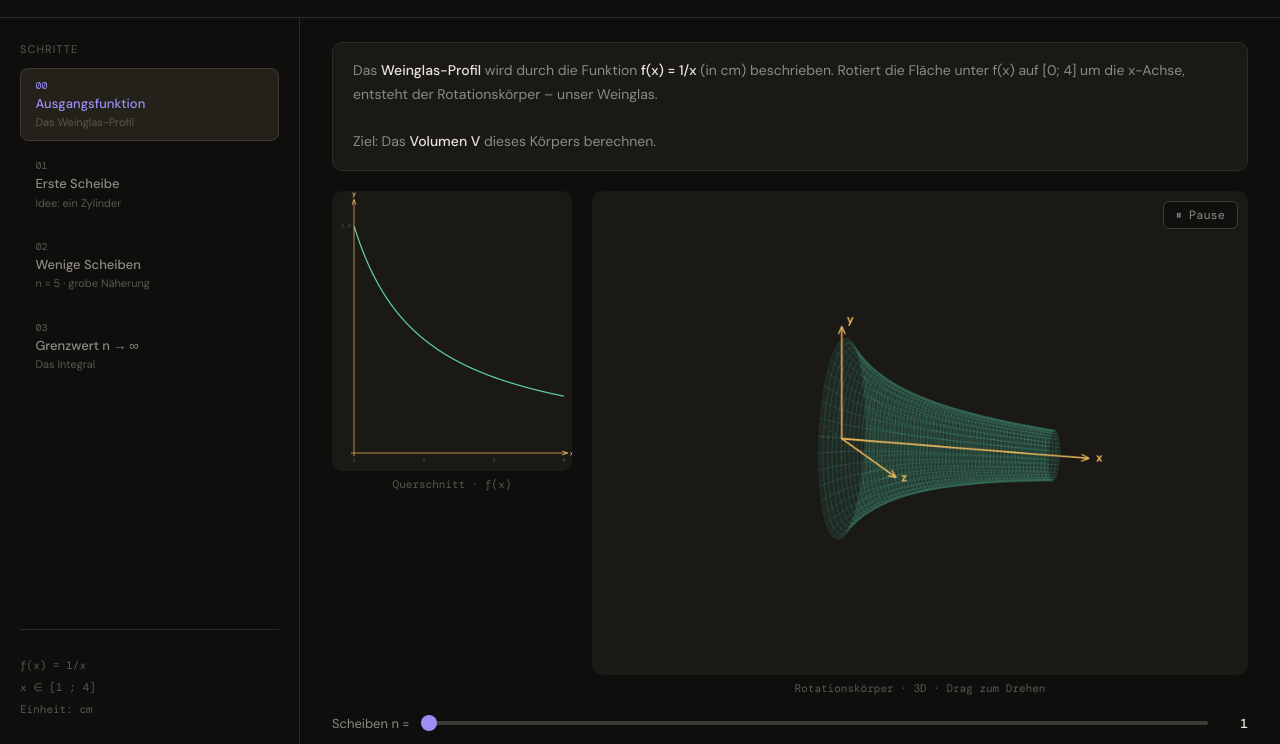
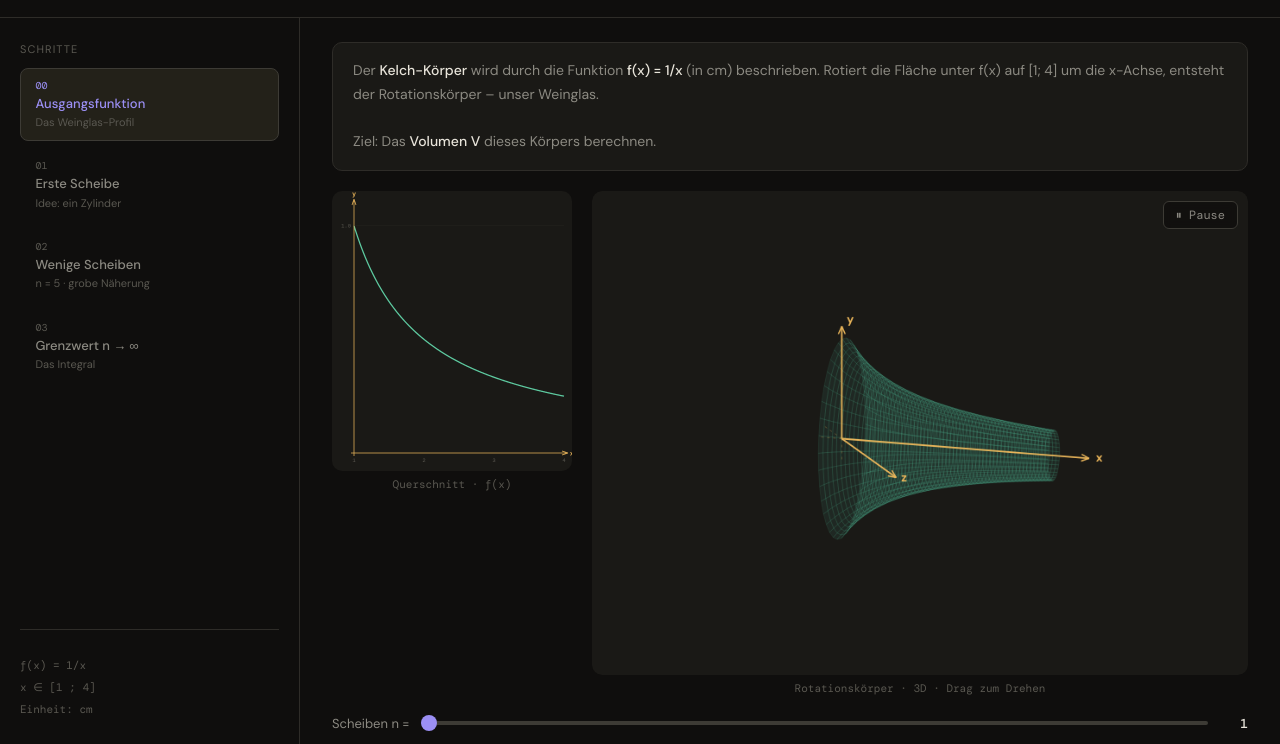
Before and after one commit to gkj4mdgfyd-design/rotationsk-rper_demo, a plain HTML site: page index.html in a window 1280 px wide. Shown: the part 56-800 px from the top of the page. Drawn offline with nearby package versions, Linux system fonts and the light colour scheme; animation ran at ten frames a second.

Commit message:
Update index.html

```diff
--- a/index.html
+++ b/index.html
@@ -204,7 +204,7 @@
 
 <script>
 const steps=[
-  {n:0, text:`Das <strong>Weinglas-Profil</strong> wird durch die Funktion <strong>f(x) = 1/x</strong> (in cm) beschrieben. Rotiert die Fläche unter f(x) auf [0; 4] um die x-Achse, entsteht der Rotationskörper – unser Weinglas. <br><br>Ziel: Das <strong>Volumen V</strong> dieses Körpers berechnen.`},
+  {n:0, text:`Der <strong>Kelch-Körper</strong> wird durch die Funktion <strong>f(x) = 1/x</strong> (in cm) beschrieben. Rotiert die Fläche unter f(x) auf [1; 4] um die x-Achse, entsteht der Rotationskörper – unser Weinglas. <br><br>Ziel: Das <strong>Volumen V</strong> dieses Körpers berechnen.`},
   {n:1, text:`<strong>Idee:</strong> Wir nähern den Körper durch dünne <strong>Zylinder</strong> an. Ein einzelner Zylinder mit Radius r = f(xᵢ) und Höhe Δx hat das Volumen <br><span class="formula-box">V₁ = π · [f(xᵢ)]² · Δx</span><br><br>Das ist der Grundstein – aus vielen solchen Zylindern bauen wir das Glas.`},
   {n:5, text:`Mit <strong>n = 5 Scheiben</strong> ergibt die Summe aller Zylindervolumen eine erste Näherung. Die Treppenstufen zeigen deutlich, dass das noch ungenau ist – aber die <strong>Grundidee funktioniert</strong>. Je mehr Scheiben, desto genauer. Beachte: der Fehler ist noch groß.`},
   {n:50, text:`Im <strong>Grenzwert n → ∞</strong> (hier: n = 50) werden die Scheiben unendlich dünn – Δx → 0. Die Summe wird zum <strong>Integral</strong>:<br><span class="formula-box">V = π · ∫₀⁴ [f(x)]² dx</span><br><br>Der Fehler ist jetzt so gut wie null. Das Integral liefert den exakten Wert.`},
```
